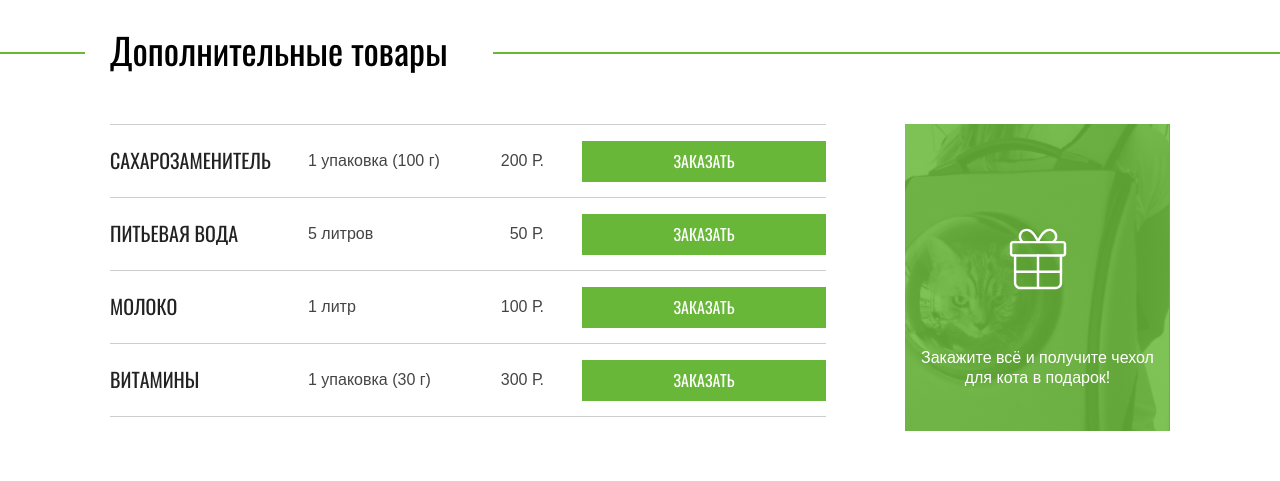
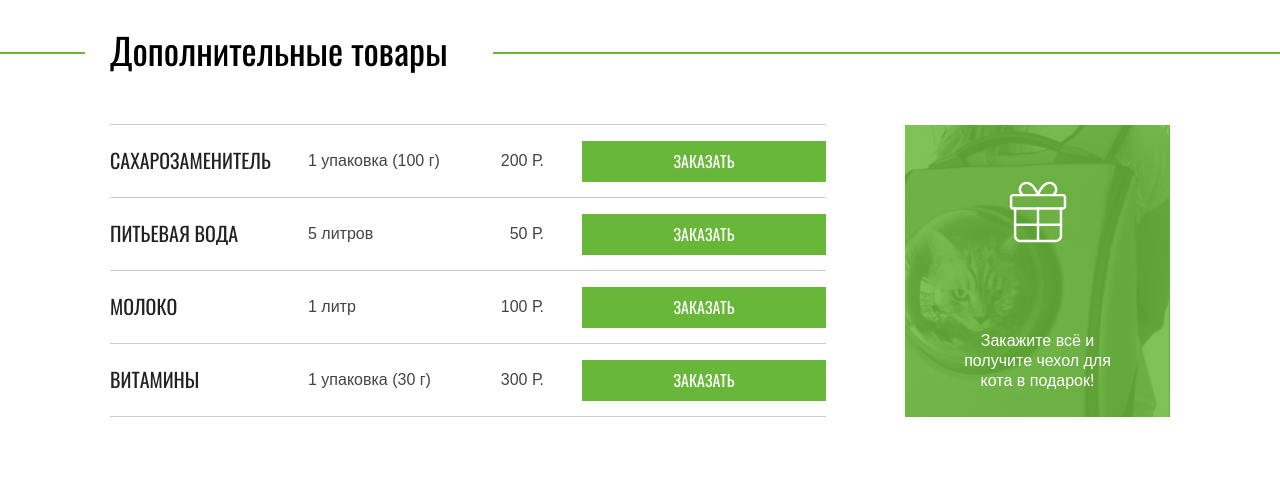
Before and after one commit to ikisel/1734435-cat-energy-23, a plain HTML site: page source/catalog.html in a window 1280 px wide. Shown: the part 1840-2321 px from the top of the page. Drawn offline with nearby package versions, Linux system fonts and the light colour scheme; files that its build step writes are made by us from their sources; files whose address does not match are found by name.

Commit message:
Исправляет блок gift

```diff
--- a/source/sass/blocks/gift.scss
+++ b/source/sass/blocks/gift.scss
@@ -16,6 +16,9 @@
 }
 
 .gift__aside {
+  display: flex;
+  flex-direction: column;
+  align-items: center;
   background-color: var(--basic-green);
   background-image:
     linear-gradient(
@@ -36,6 +39,8 @@
   }
 
   @media (min-width: 748px) {
+    flex-direction: row;
+    justify-content: space-around;
     background-color: var(--basic-green);
     background-image:
       linear-gradient(
@@ -54,6 +59,8 @@
   }
 
   @media (min-width: 1280px) {
+    flex-direction: column;
+    align-items: center;
     background-color: var(--basic-green);
     background-image:
       linear-gradient(
@@ -70,44 +77,27 @@
         url("../../img/background-gift-desktop@2x.png");
     }
   }
-}
-
-.gift__description {
-  font-size: 16px;
-  line-height: 20px;
-  color: var(--basic-white);
-  margin: 0;
-  padding: 43px 10px;
-  text-align: center;
-
-  @media (min-width: 748px) {
-    display: flex;
-    align-items: center;
-  }
-
-  @media (min-width: 1280px) {
-    flex-direction: column;
-    margin: 0;
-  }
 
   &::before {
     content: "";
     display: block;
     width: 78px;
     height: 80px;
-    margin: 60px 101px 48px 101px;
+    padding-top: 50px;
+    padding-bottom: 50px;
     background-image: url("../../img/icon-gift.svg");
     background-repeat: no-repeat;
     background-position: center;
     background-size: 100%;
-
-    @media (min-width: 748px) {
-      margin: 57px 265px 60px 77px;
-    }
-
-    @media (min-width: 1280px) {
-      align-self: baseline;
-      margin: 55px auto 46px auto;
-    }
   }
 }
+
+.gift__description {
+  width: 161px;
+  height: 60px;
+  font-size: 16px;
+  line-height: 20px;
+  color: var(--basic-white);
+  padding: 10px;
+  text-align: center;
+}
```
